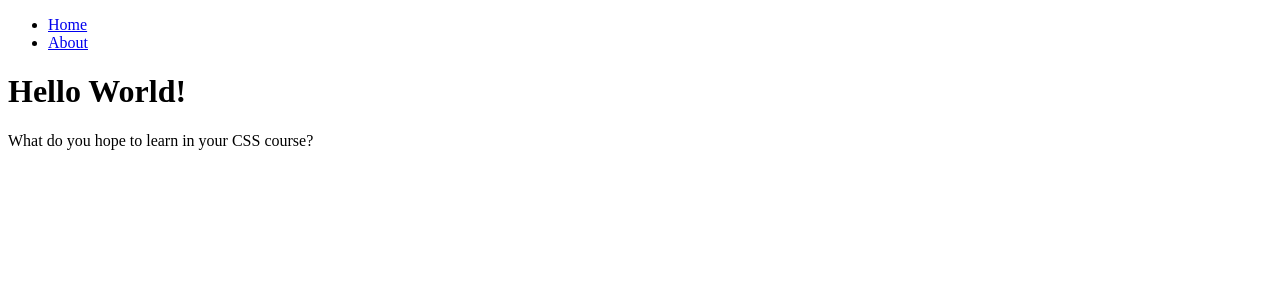
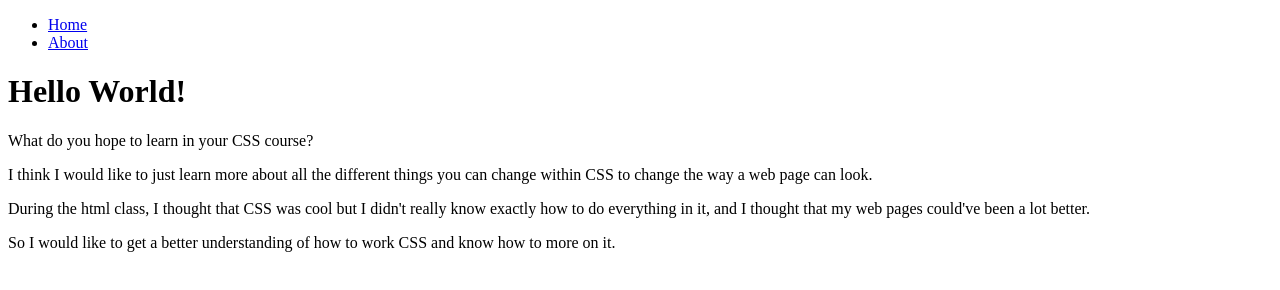
Before and after one commit to manuelaguilar5219/COMP001B.Assignment1, a plain HTML site: page index.html in a window 1280 px wide. Drawn offline with Linux system fonts and the light colour scheme.

Commit message:
added paragraph with question and 3 paragraph elements that answer.

```diff
--- a/index.html
+++ b/index.html
@@ -18,6 +18,9 @@
          </nav>
          <h1>Hello World!</h1>
          <p>What do you hope to learn in your CSS course?</p>
+         <p>I think I would like to just learn more about all the different things you can change within CSS to change the way a web page can look.</p>
+         <p>During the html class, I thought that CSS was cool but I didn't really know exactly how to do everything in it, and I thought that my web pages could've been a lot better.</p>
+         <p>So I would like to get a better understanding of how to work CSS and know how to more on it.</p>
     </header>
 </body>
 </html>
```
